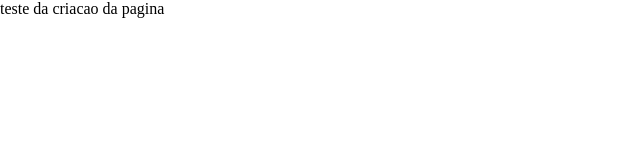
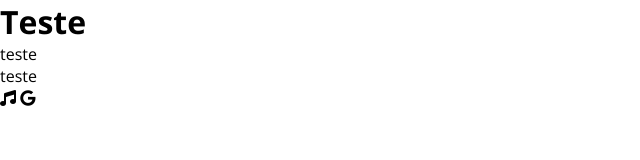
Before and after one commit to EliasBoaventura/SiteJobs, a plain HTML site: page index.html in a window 1280 px wide. Shown: the whole page, without its empty margins (0-640 px from the left). Drawn offline with nearby package versions, Linux system fonts and the light colour scheme.

Commit message:
estilo da fonte, títullo,  icones e tituulo

```diff
--- a/css/style.css
+++ b/css/style.css
@@ -2,4 +2,5 @@
     margin: 0;
     border: 0;
     padding: 0;
+    font-family: 'Open Sans', sans-serif;
 }
--- a/index.html
+++ b/index.html
@@ -1,12 +1,24 @@
 <!DOCTYPE html>
 <html lang="pt-br">
+
 <head>
     <meta charset="UTF-8">
     <meta name="viewport" content="width=device-width, initial-scale=1.0">
-    <title>Document</title>
-    <link rel="stylesheet" href="/css/style.css">
+    <title>JobFinder</title>
+    <link rel="stylesheet" href="css\style.css">
+    <link rel="preconnect" href="https://fonts.googleapis.com">
+    <link rel="preconnect" href="https://fonts.gstatic.com" crossorigin>
+    <link href="https://fonts.googleapis.com/css2?family=Open+Sans:wght@300;400;600;700;800&display=swap"
+        rel="stylesheet">
+    <script src="https://kit.fontawesome.com/5f021e8c8f.js" crossorigin="anonymous"></script>
 </head>
+
 <body>
-    teste da criacao da pagina
+    <h1>Teste</h1>
+    teste
+    <p>teste</p>
+    <i class="fa-solid fa-music"></i>
+    <i class="fa-brands fa-google"></i>
 </body>
+
 </html>
```
